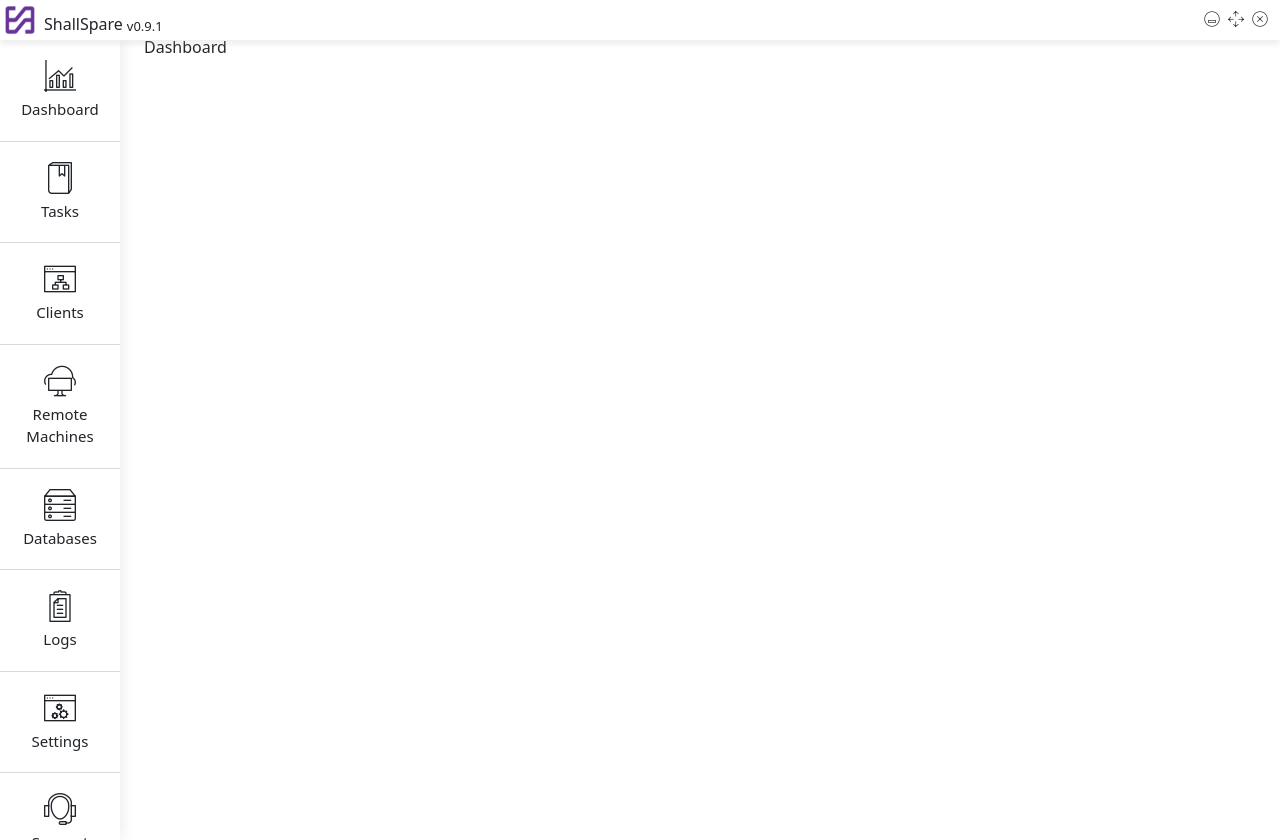
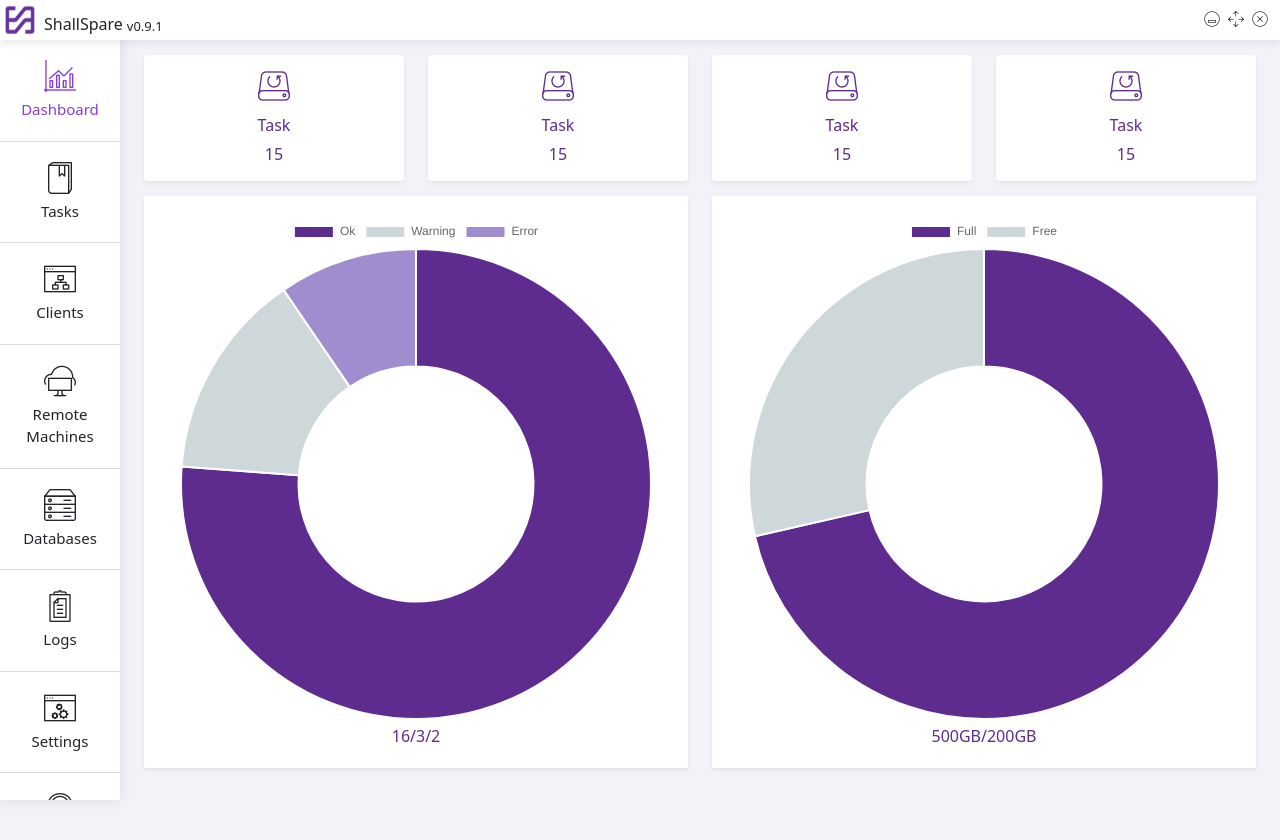
Before and after one commit to altannylmz/shallspare-server, a Vue app: page / in a window 1280 px wide. After the commit the page ends 800 px from the top, so only its background shows below. Built offline with nearby package versions, Linux system fonts and the light colour scheme.

Commit message:
Dashboard page has been developing

```diff
--- a/package.json
+++ b/package.json
@@ -18,8 +18,10 @@
     "@fortawesome/vue-fontawesome": "^3.0.0-5",
     "@popperjs/core": "^2.11.5",
     "bootstrap": "^5.1.3",
+    "chart.js": "^3.7.1",
     "core-js": "^3.8.3",
     "vue": "^3.2.33",
+    "vue-chartjs": "^4.0.7",
     "vue-router": "^4.0.14"
   },
   "devDependencies": {
--- a/src/assets/scss/layout/_header.scss
+++ b/src/assets/scss/layout/_header.scss
@@ -5,6 +5,8 @@
   -webkit-box-shadow: 0 5px 5px rgba(182, 182, 182, 0.2);
   box-shadow: 0 5px 5px rgba(182, 182, 182, 0.2);
 }
+
+
 
 .logo{
   height: 40px;
--- a/src/assets/scss/layout/_sidebar.scss
+++ b/src/assets/scss/layout/_sidebar.scss
@@ -1,7 +1,14 @@
 .sidebar{
   width: 120px;
-  margin-top: 40px;
+  padding-top: 40px;
   box-shadow: 0 0 15px rgba(0,0,0,0.1);
+  a:hover{
+    color: #8938dc !important
+  }
+}
+
+.sidebar-active{
+  color: #8938dc !important;
 }
 
 .nav-item{
--- a/src/assets/scss/main.scss
+++ b/src/assets/scss/main.scss
@@ -23,3 +23,18 @@
 
 //Icons
 @import "../icons/iconsmind/iconsmind.css";
+
+
+body{
+  background-color: #F2F3F9;
+}
+.content{
+  overflow: auto;
+  margin-top: 45px;
+  margin-left: 120px;
+  padding: 10px;
+}
+
+.list-group{
+  border-radius: 0;
+}
--- a/src/assets/scss/pages/_dashboard.scss
+++ b/src/assets/scss/pages/_dashboard.scss
@@ -1,4 +1,25 @@
-.content{
-  margin-top: 35px;
-  margin-left: 120px;
+.statistic{
+  margin-bottom: 15px;
+  color: #5e2b8f !important;
+  i{
+    font-size: 32px;
+    height: 32px;
+    width: 32px;
+    display: block;
+    margin: 0 auto 6px;
+  }
+
+  .card{
+    padding-top: 15px;
+    padding-bottom: 15px;
+    border: none;
+    p{
+      margin-top: 5px;
+      margin-bottom: 0;
+    }
+  }
+
+  .bar-card{
+    padding: 20px;
+  }
 }
--- /dev/null
+++ b/src/components/Dashboard/BarChart.vue
@@ -0,0 +1,93 @@
+<template>
+  <div class="text-center">
+    <Doughnut
+        :chart-options="chartOptions"
+        :chart-data="chartData"
+        :chart-id="chartId"
+        :plugins="plugins"
+        :css-classes="cssClasses"
+        :styles="styles"
+    />
+    <p class="mt-1 mb-0">{{statisticData}}</p>
+  </div>
+</template>
+
+<script>
+import {Doughnut} from 'vue-chartjs';
+import {Chart as ChartJS,
+	Title,
+	Tooltip,
+	Legend,
+	ArcElement,
+	CategoryScale} from 'chart.js';
+
+ChartJS.register(Title, Tooltip, Legend, ArcElement, CategoryScale);
+
+export default {
+	name: 'BarChart',
+	components: {Doughnut},
+	props: {
+		chartId: {
+			type: String,
+			default: 'doughnut-chart',
+		},
+		cssClasses: {
+			default: '',
+			type: String,
+		},
+		styles: {
+			type: Object,
+			default() {},
+		},
+		plugins: {
+			type: Object,
+			default() {},
+		},
+		data: {
+			type: Object,
+			default() {},
+		},
+		type: {
+			type: String,
+		},
+	},
+	data() {
+		return {
+			chartData: {
+				labels: ['Ok', 'Warning', 'Error'],
+				datasets: [
+					{
+						backgroundColor: ['#5E2B8F', '#CED7DA', '#9F8DCF'],
+						data: [40, 20, 80],
+					},
+				],
+			},
+			chartOptions: {
+				responsive: true,
+			},
+			statisticData: '',
+		};
+	},
+	mounted() {
+		if (this.type === 'task') {
+			this.chartData.labels = ['Ok', 'Warning', 'Error'];
+			this.chartData.datasets = [
+				{
+					backgroundColor: ['#5E2B8F', '#CED7DA', '#9F8DCF'],
+					data: [this.data.ok, this.data.warning, this.data.err],
+				},
+			];
+			this.statisticData = this.data.ok + '/' + this.data.warning + '/' + this.data.err;
+		} else if (this.type === 'disk') {
+			this.chartData.labels = ['Full', 'Free'];
+			this.chartData.datasets = [
+				{
+					backgroundColor: ['#5E2B8F', '#CED7DA'],
+					data: [this.data.full, this.data.free],
+				},
+			];
+			this.statisticData = this.data.full + 'GB/' + this.data.free + 'GB';
+		}
+	},
+};
+</script>
--- a/src/components/common/SideBar.vue
+++ b/src/components/common/SideBar.vue
@@ -1,35 +1,43 @@
 <template>
-  <div class="sidebar d-flex flex-column justify-content-start vh-100 position-absolute overflow-auto">
-    <ul class="list-group">
-      <router-link to="/" tag="li" class="list-group-item nav-item text-center">
+  <div class="sidebar d-flex flex-column justify-content-start vh-100 position-fixed ">
+    <ul class="list-group overflow-auto">
+      <router-link to="/" tag="li" class="list-group-item nav-item text-center"
+      :class="activeRoute==='Dashboard'?'sidebar-active':''">
         <i class="i-Bar-Chart"></i>
         <p class="p-0 m-0">Dashboard</p>
       </router-link>
-      <router-link to="/tasks" tag="li" class="list-group-item nav-item text-center">
+      <router-link to="/tasks" tag="li" class="list-group-item nav-item text-center"
+      :class="activeRoute==='Tasks'?'sidebar-active':''">
         <i class="i-Library"></i>
         <p class="p-0 m-0">Tasks</p>
       </router-link>
-      <router-link to="/clients" tag="li" class="list-group-item nav-item text-center">
+      <router-link to="/clients" tag="li" class="list-group-item nav-item text-center"
+      :class="activeRoute==='Clients'?'sidebar-active':''">
         <i class="i-Network-Window"></i>
         <p class="p-0 m-0">Clients</p>
       </router-link>
-      <router-link to="/remote-machines" tag="li" class="list-group-item nav-item text-center">
+      <router-link to="/remote-machines" tag="li" class="list-group-item nav-item text-center"
+      :class="activeRoute==='RemoteMachines'?'sidebar-active':''">
         <i class="i-Cloud-Computer"></i>
         <p class="p-0 m-0">Remote Machines</p>
       </router-link>
-      <router-link to="/databases" tag="li" class="list-group-item nav-item text-center">
+      <router-link to="/databases" tag="li" class="list-group-item nav-item text-center"
+      :class="activeRoute==='Databases'?'sidebar-active':''">
         <i class="i-Big-Data"></i>
         <p class="p-0 m-0">Databases</p>
       </router-link>
-      <router-link to="/logs" tag="li" class="list-group-item nav-item text-center">
+      <router-link to="/logs" tag="li" class="list-group-item nav-item text-center"
+      :class="activeRoute==='Logs'?'sidebar-active':''">
         <i class="i-File-Clipboard-File--Text"></i>
         <p class="p-0 m-0">Logs</p>
       </router-link>
-      <router-link to="/settings" tag="li" class="list-group-item nav-item text-center">
+      <router-link to="/settings" tag="li" class="list-group-item nav-item text-center"
+      :class="activeRoute==='Settings'?'sidebar-active':''">
         <i class="i-Settings-Window"></i>
         <p class="p-0 m-0">Settings</p>
       </router-link>
-      <router-link to="/support" tag="li" class="list-group-item nav-item text-center">
+      <router-link to="/support" tag="li" class="list-group-item nav-item text-center"
+      :class="activeRoute==='Support'?'sidebar-active':''">
         <i class="i-Support"></i>
         <p class="p-0 m-0">Support</p>
       </router-link>
@@ -40,6 +48,15 @@
 <script>
 export default {
 	name: 'AppSideBar',
+	computed: {
+		activeRoute() {
+			console.log(this.$route.name);
+			return this.$route.name;
+		},
+	},
+	mounted() {
+		this.activeRoute = 'Dashboard';
+	},
 };
 </script>
 
--- a/src/views/Dashboard.vue
+++ b/src/views/Dashboard.vue
@@ -1,12 +1,61 @@
 <template>
-  <div class="content position-fixed start-0 end-0 px-4">
-    <p>Dashboard</p>
+  <div class="dashboard content position-absolute start-0 end-0 px-4">
+    <div class="statistic row">
+      <div class="col-sm-3 text-center ">
+        <div class="card shadow shadow-sm">
+          <i class="i-Data-Backup"></i>
+          <p>Task</p>
+          <p>15</p>
+        </div>
+      </div>
+      <div class="col-sm-3 text-center ">
+        <div class="card shadow shadow-sm">
+          <i class="i-Data-Backup"></i>
+          <p>Task</p>
+          <p>15</p>
+        </div>
+      </div>
+      <div class="col-sm-3 text-center ">
+        <div class="card shadow shadow-sm">
+          <i class="i-Data-Backup"></i>
+          <p>Task</p>
+          <p>15</p>
+        </div>
+      </div>
+      <div class="col-sm-3 text-center ">
+        <div class="card shadow shadow-sm">
+          <i class="i-Data-Backup"></i>
+          <p>Task</p>
+          <p>15</p>
+        </div>
+      </div>
+    </div>
+    <div class="statistic row">
+      <div class="col-sm-6">
+        <div class="bar-card bg-white shadow shadow-sm">
+          <BarChart type="task" :data="taskStatistic"></BarChart>
+        </div>
+      </div>
+      <div class="col-sm-6">
+        <div class="bar-card bg-white shadow shadow-sm">
+          <BarChart type="disk" :data="diskStatistic"></BarChart>
+        </div>
+      </div>
+    </div>
   </div>
 </template>
 
 <script>
+import BarChart from '@/components/Dashboard/BarChart';
 export default {
 	name: 'DashboardView',
+	components: {BarChart},
+	data() {
+		return {
+			taskStatistic: {ok: 16, err: 2, warning: 3},
+			diskStatistic: {full: 500, free: 200},
+		};
+	},
 };
 </script>
 
```
Also changed, not shown: 1 other file (tests, documents, lock files or other folders).
